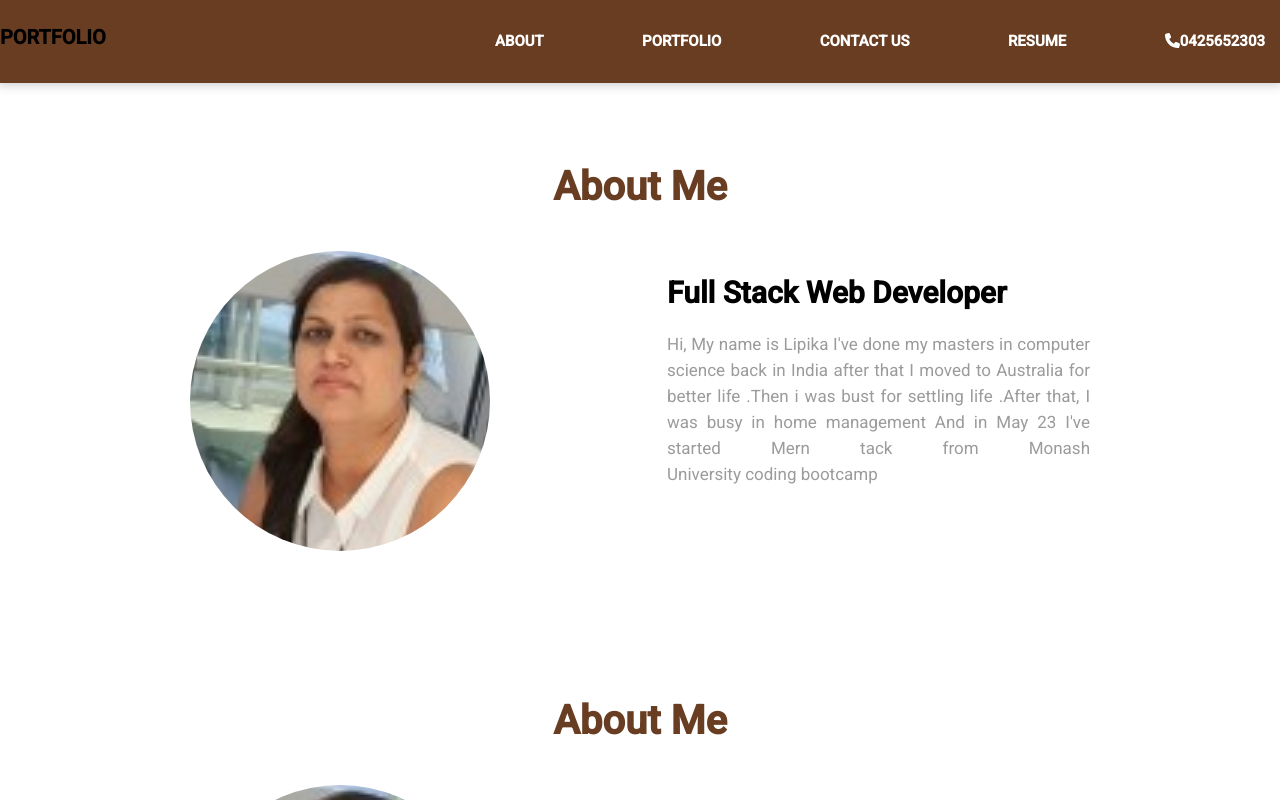
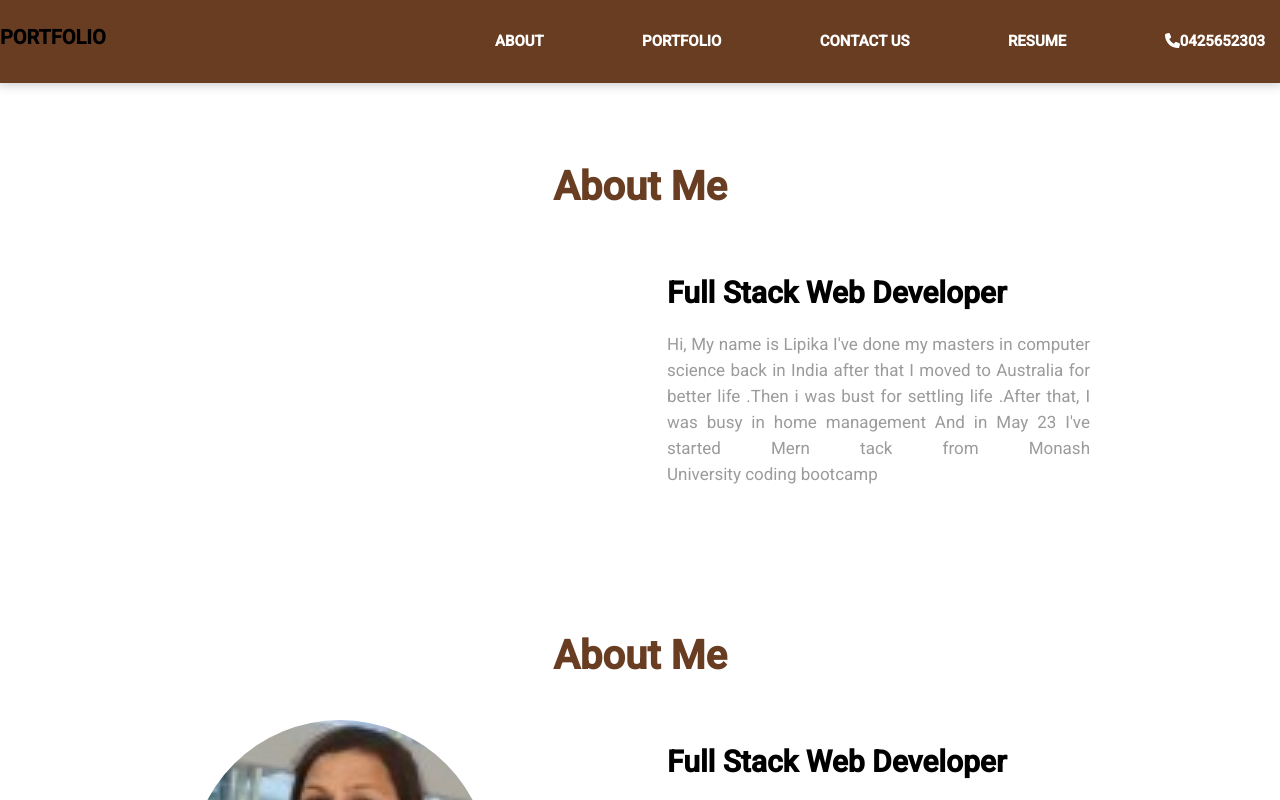
Before and after one commit to LipikaManglaa/portfolio, a React (Vite) app: page / in a window 1280 px wide. Shown: the top 800 px of the page. Built offline with nearby package versions, Linux system fonts and the light colour scheme.

Commit message:
Update Header.jsx

```diff
--- a/src/layout/Header.jsx
+++ b/src/layout/Header.jsx
@@ -38,7 +38,7 @@ export default function Header() {
             <div class="about-inner">
 
                 <figure>
-                    <Link >  <img src={aboutImg} alt="About" title="About"  /></Link>
+
                 </figure>
                 <div class="about-content pt-4">
                     <h2>Full Stack Web Developer</h2>
```
